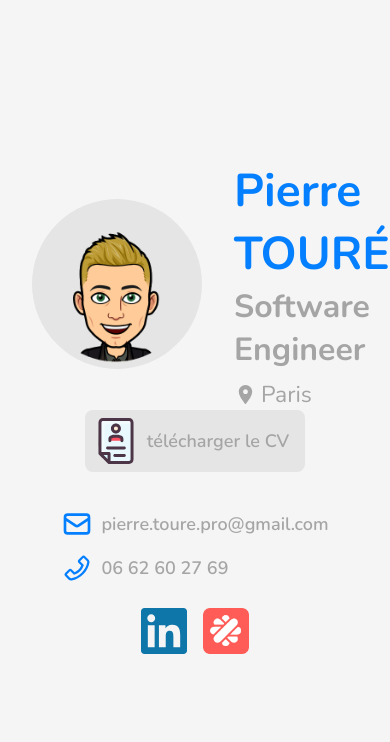
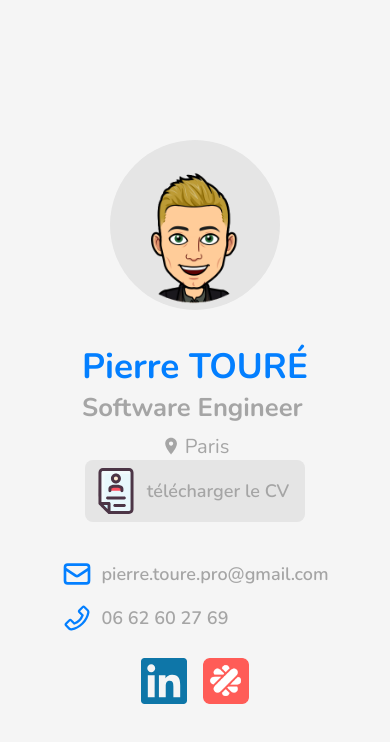
Before and after one commit to pierretoure/portfolio, a React (Create React App) app: page / in a window 390 px wide. Shown: the top 742 px of the page. Built offline with nearby package versions, Linux system fonts and the light colour scheme; no server answers.

Commit message:
feat: adapt profile to mobile

```diff
--- a/src/App.css
+++ b/src/App.css
@@ -4,6 +4,7 @@
 .App {
 	background-color: var(--white-bg);
 	min-height: 100vh;
+	min-width: 100vw;
 	font-family: Nunito,sans-serif;
 }
 
@@ -22,13 +23,13 @@
 }
 
 .profile-name {
-	font-size: 46px;
+	font-size: 2.9em;
 	font-weight: 700;
 	color: var(--deep-blue);
 }
 
 .profile-description {
-	font-size: 32px;
+	font-size: 2em;
 	font-weight: 700;
 	color: var(--grey-text);
 }
@@ -37,7 +38,7 @@
 	display: flex;
 	align-items: center;
 	margin-top: 8px;
-	font-size: 23px;
+	font-size: 1.44em;
 	color: var(--grey-text);
 }
 
@@ -47,6 +48,7 @@
 	font-weight: 600;
 	margin-top: 16px;
 	margin-bottom: 32px;
+	text-align: center;
 }
 
 .profile-contact-list {
@@ -62,3 +64,26 @@
 	justify-content: center;
 	margin-bottom: 32px;
 }
+
+@media screen and (max-width: 600px) {
+	.profile-informations {
+		flex-direction: column;
+		align-items: center;
+	}
+
+	.profile-name {
+		font-size: 2.2em;
+		text-align: center;
+	}
+
+	.profile-description {
+		font-size: 1.6em;
+		font-weight: 700;
+		color: var(--grey-text);
+	}
+
+	.profile-location {
+		justify-content: center;
+		font-size: 1.26em;
+	}
+}
```
